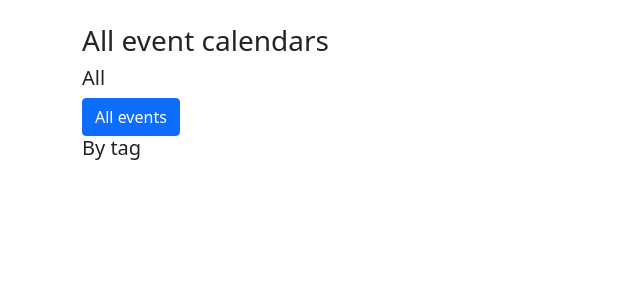
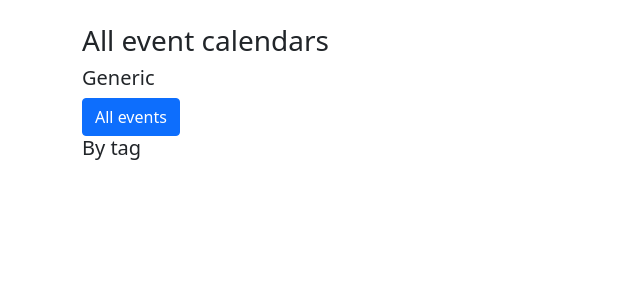
Before and after one commit to buitensportdurf/portal, a Symfony app: template templates/event/calendar/index.html.twig in a window 1280 px wide. Shown: the part 58-358 px from the top of the page, without its empty margins (0-640 px from the left). Run offline with Twig, Linux system fonts and the light colour scheme; the template is opened without the code that fills it, so the values that code supplies are empty; some libraries are stand-ins or nearby versions.

Commit message:
Minor ui changes

```diff
--- a/templates/event/calendar/index.html.twig
+++ b/templates/event/calendar/index.html.twig
@@ -3,7 +3,7 @@
 {% set title %}All event calendars{% endset %}
 
 {% block body %}
-    <h5>All</h5>
+    <h5>Generic</h5>
     <a class="btn btn-primary" href="{{ path('event_calendar_all') }}">All events</a>
     <h5>By tag</h5>
     {% for tag in tags %}
```
Also changed, not shown: src/Controller/HomeController.php (+4 -4 lines).
